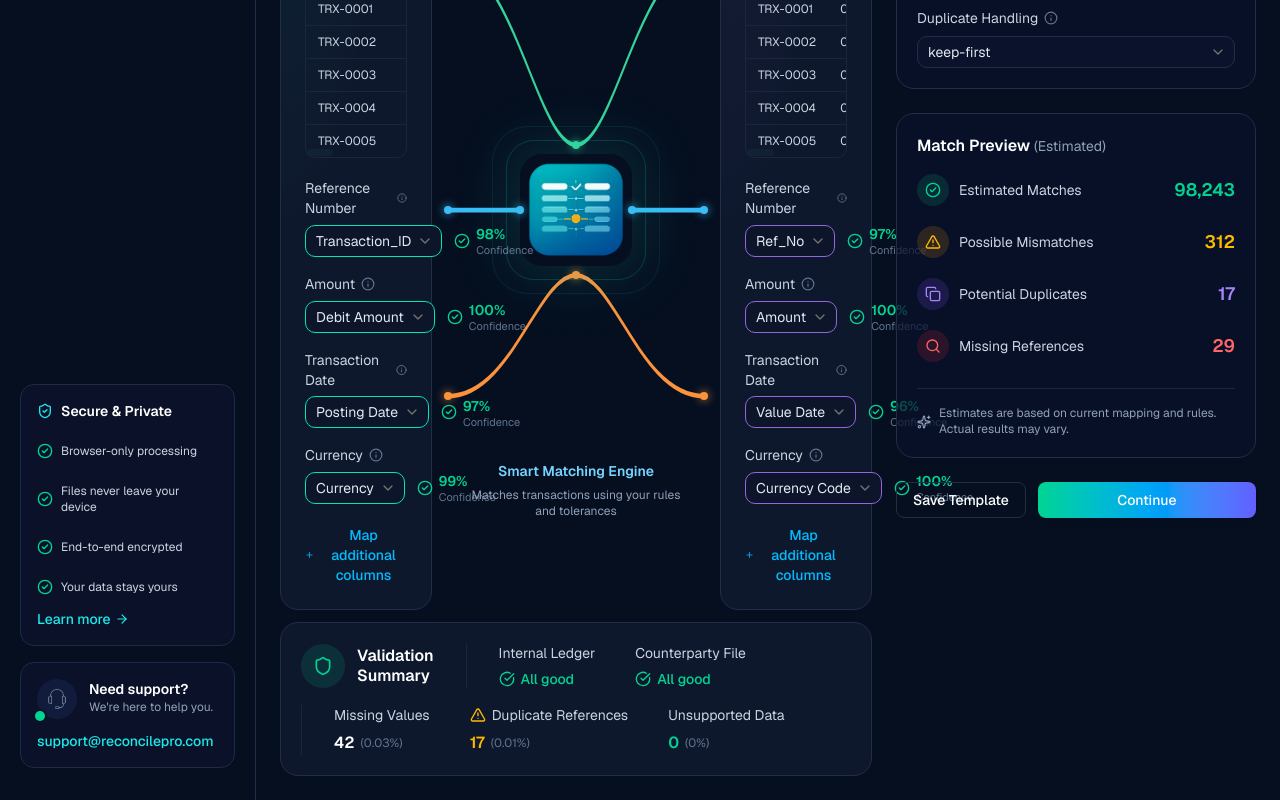
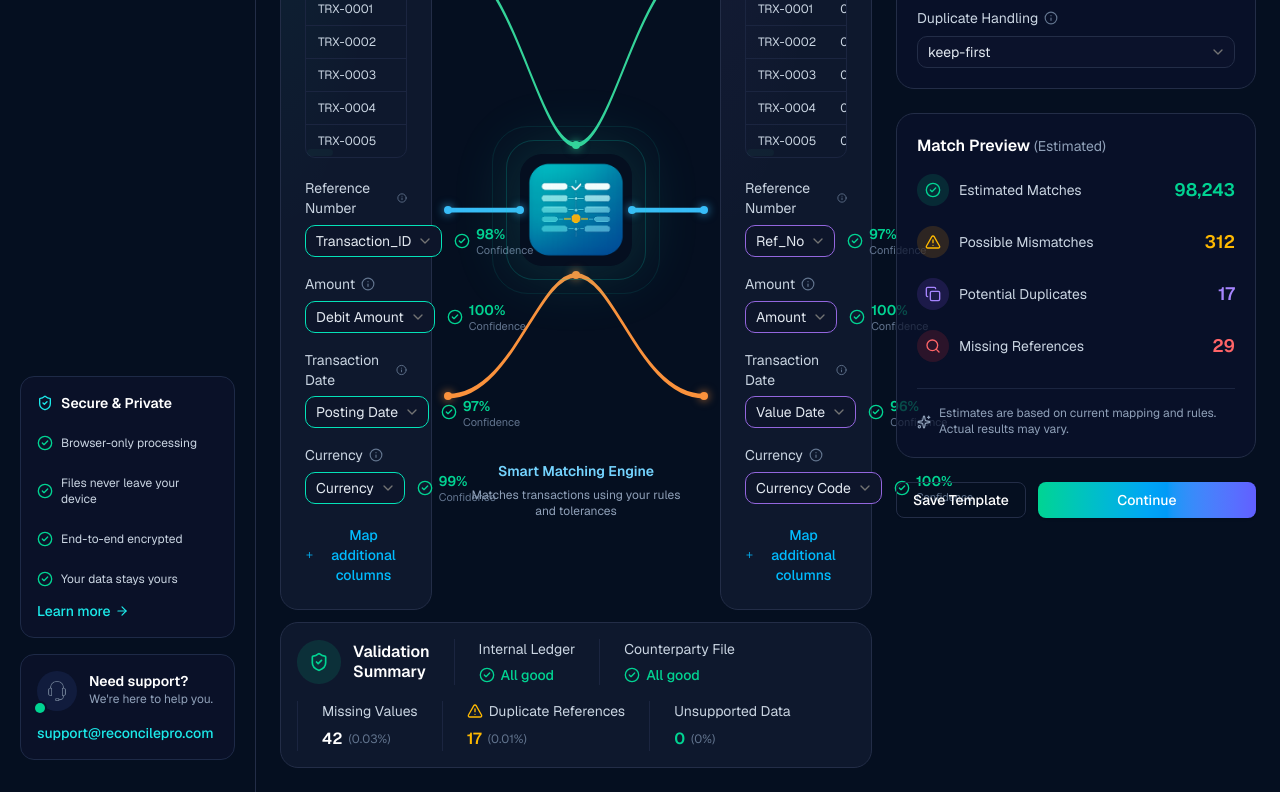
Before and after one commit to ousainoubsj/recon-frontend, a Next.js app: page /dashboard/reconciliation-process in a window 1280 px wide. Shown: the part 523-1323 px from the top of the page. Built offline with nearby package versions, Linux system fonts and the light colour scheme.

Commit message:
feat: refactor validation summary to improve data quality display and component structure

```diff
--- a/components/dashboard/reconcile/ColumnMappingBoard.tsx
+++ b/components/dashboard/reconcile/ColumnMappingBoard.tsx
@@ -3,14 +3,13 @@
 import Image from 'next/image'
 import {
   AlertTriangle,
-  CheckCircle,
   CheckCircle2,
   FileSpreadsheet,
   Info,
   Pencil,
   Plus,
   ScanSearch,
-  Shield,
+  ShieldCheck,
 } from 'lucide-react'
 import {
   Select,
@@ -85,15 +84,12 @@ const counterpartyStatement: FileCardData = {
   ],
 }
 
-const fileStatusItems = [
-  { label: 'Internal Ledger', status: 'good' as const },
-  { label: 'Counterparty File', status: 'good' as const },
-]
-
-const dataQualityItems = [
-  { label: 'Missing Values', value: '42', percent: '(0.03%)', tone: 'neutral' as const },
-  { label: 'Duplicate References', value: '17', percent: '(0.01%)', tone: 'warning' as const },
-  { label: 'Unsupported Data', value: '0', percent: '(0%)', tone: 'good' as const },
+const validationItems = [
+  { label: 'Internal Ledger', kind: 'status' as const },
+  { label: 'Counterparty File', kind: 'status' as const },
+  { label: 'Missing Values', value: '42', percent: '(0.03%)', tone: 'neutral' as const, kind: 'metric' as const },
+  { label: 'Duplicate References', value: '17', percent: '(0.01%)', tone: 'warning' as const, kind: 'metric' as const },
+  { label: 'Unsupported Data', value: '0', percent: '(0%)', tone: 'good' as const, kind: 'metric' as const },
 ]
 
 function FieldLabel({ children }: { children: React.ReactNode }) {
@@ -287,10 +283,10 @@ function MatchConnector() {
 
 function ValidationSummary() {
   return (
-    <div className="flex flex-wrap items-center gap-x-8 gap-y-4 rounded-2xl border border-[#232D47] bg-[#0E182D] p-5">
+    <div className="flex flex-wrap items-center gap-x-6 gap-y-4 rounded-2xl border border-[#232D47] bg-[#0E182D] p-4">
       <div className="flex items-center gap-3">
         <span className="flex h-11 w-11 shrink-0 items-center justify-center rounded-full bg-emerald-500/15 text-emerald-400">
-          <Shield className="h-5 w-5" />
+          <ShieldCheck className="h-5 w-5" />
         </span>
         <h3 className="text-base leading-tight font-semibold text-white">
           Validation
@@ -299,21 +295,17 @@ function ValidationSummary() {
         </h3>
       </div>
 
-      <div className="flex flex-wrap items-center gap-x-10 gap-y-4 border-l border-[#1B2540] pl-8">
-        {fileStatusItems.map((item) => (
-          <div key={item.label}>
+      {validationItems.map((item) =>
+        item.kind === 'status' ? (
+          <div key={item.label} className="border-l border-[#1B2540] pl-6">
             <p className="text-sm text-slate-300">{item.label}</p>
             <p className="mt-1.5 flex items-center gap-1.5 text-sm font-medium text-emerald-400">
-              <CheckCircle className="h-4 w-4" />
+              <CheckCircle2 className="h-4 w-4" />
               All good
             </p>
           </div>
-        ))}
-      </div>
-
-      <div className="flex flex-wrap items-center gap-x-10 gap-y-4 border-l border-[#1B2540] pl-8">
-        {dataQualityItems.map((item) => (
-          <div key={item.label}>
+        ) : (
+          <div key={item.label} className="border-l border-[#1B2540] pl-6">
             <p className="flex items-center gap-1.5 text-sm text-slate-300">
               {item.tone === 'warning' && <AlertTriangle className="h-4 w-4 text-amber-400" />}
               {item.label}
@@ -327,8 +319,8 @@ function ValidationSummary() {
               <span className="text-xs font-normal text-slate-500">{item.percent}</span>
             </p>
           </div>
-        ))}
-      </div>
+        )
+      )}
     </div>
   )
 }
```
